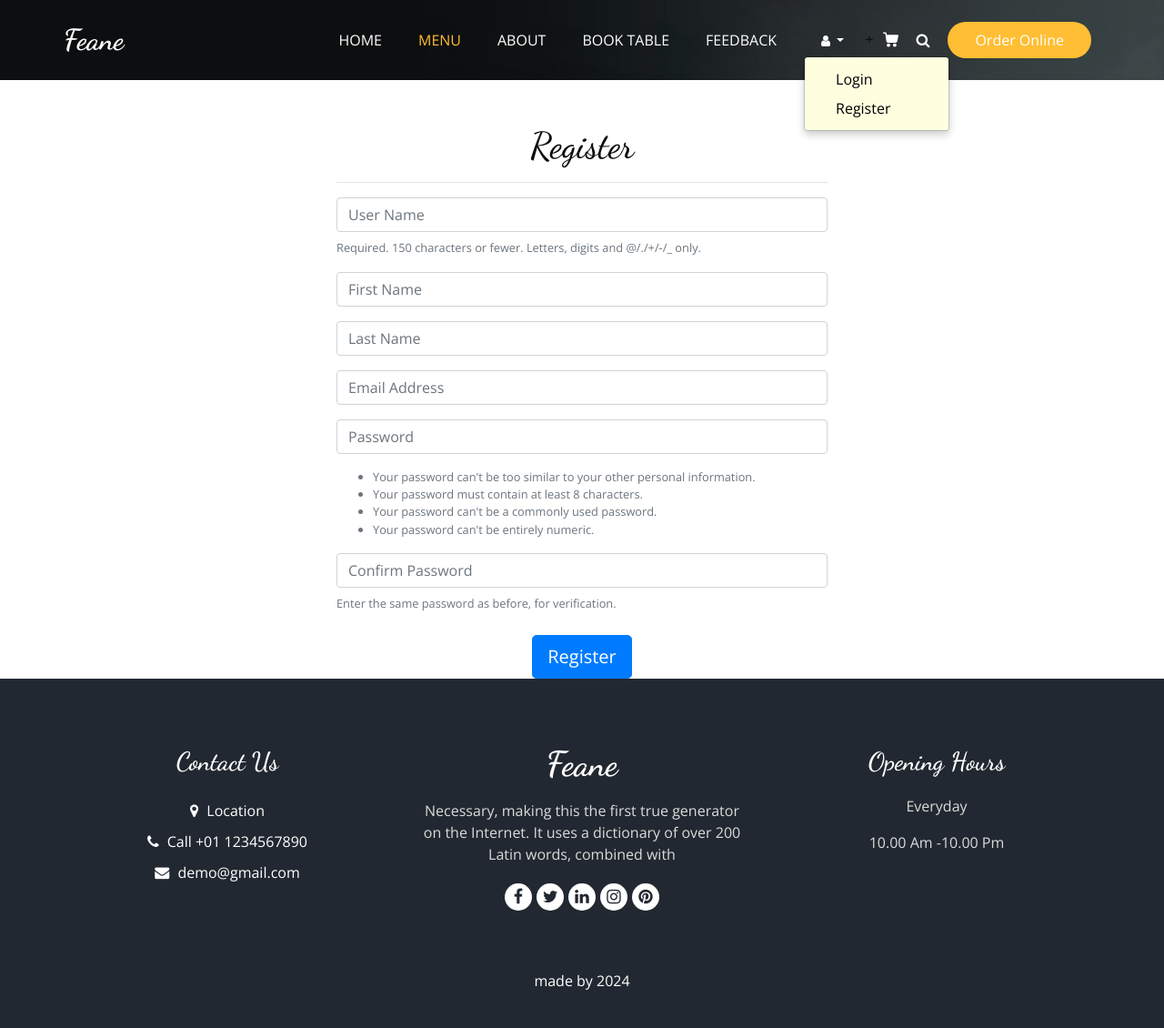
After one commit to Rushi2901/restaurent, a Django app: page /register in a window 1280 px wide, after a click that opens the changed part. The commit adds this page. Shown: the whole page at 91% size. Run offline with Django 5.2, Linux system fonts and the light colour scheme; some libraries are stand-ins or nearby versions.

Commit message:
Added signin and signup

```diff
--- a/restaurant/Static/css/style.css
+++ b/restaurant/Static/css/style.css
@@ -1005,3 +1005,136 @@ a:focus {
   color: inherit;
 }
 /*# sourceMappingURL=style.css.map */
+
+/* CART SECTION  */
+
+
+
+
+.cart-container {
+  display: flex;
+  background-color: #fff;
+  border-radius: 8px;
+  box-shadow: 0 0 10px rgba(0, 0, 0, 0.1);
+}
+
+.cart-items {
+  flex: 2;
+  padding: 20px;
+  border-right: 1px solid #eaeaea;
+}
+
+.cart-item {
+  display: flex;
+  align-items: center;
+  justify-content: space-between;
+  margin-bottom: 20px;
+  padding: 10px;
+  border: 1px solid #eaeaea;
+  border-radius: 4px;
+}
+
+.cart-item-image {
+  width: 60px;
+  height: 60px;
+  margin-right: 10px;
+}
+
+.cart-item-details {
+  flex: 1;
+}
+
+.cart-item-price,
+.cart-item-total {
+  width: 80px;
+  text-align: right;
+}
+
+.cart-item-qty {
+  display: flex;
+  align-items: center;
+}
+
+.qty-btn {
+  border: none;
+  background-color: #f1f1f1;
+  padding: 5px 10px;
+  cursor: pointer;
+}
+
+.remove-item {
+  border: none;
+  background-color: transparent;
+  cursor: pointer;
+  color: red;
+}
+
+.cart-summary {
+  flex: 1;
+  padding: 20px;
+}
+
+.cart-summary h2 {
+  margin: 0 0 20px;
+}
+
+.checkout-buttons {
+  display: flex;
+  justify-content: space-between;
+  margin-top: 20px;
+}
+
+.checkout, .paypal {
+  padding: 10px 20px;
+  border: none;
+  border-radius: 4px;
+  cursor: pointer;
+}
+
+.checkout {
+  background-color: #007bff;
+  color: #fff;
+}
+
+.paypal {
+  background-color: #ffc439;
+}
+
+.note-section {
+  margin-top: 20px;
+}
+
+.note-section textarea {
+  width: 100%;
+  height: 50px;
+  border-radius: 4px;
+  border: 1px solid #eaeaea;
+  padding: 10px;
+}
+
+
+/* dropdown  /
+
+  /* Dropdown menu styles */
+  .dropdown-menu.custom-dropdown {
+    background-color: #ffffe0; /* Light yellow background */
+    box-shadow: 0px 4px 8px rgba(0, 0, 0, 0.2); /* Black shadow */
+    color: black; /* Default text color */
+}
+
+/* Default text color for dropdown items */
+.dropdown-menu.custom-dropdown .dropdown-item {
+    color: black; /* Black text for visibility */
+    transition: color 0.3s; /* Smooth transition for color change */
+}
+
+/* Dark yellow text on hover */
+.dropdown-menu.custom-dropdown .dropdown-item:hover {
+    color: #ffc400; /* Dark yellow for highlighted text */
+    background-color: transparent; /* Keep the background transparent */
+}
+
+/* Optional: Style for the dropdown toggle button */
+.user_link {
+    color: black; /* Default icon color */
+}
--- a/restaurant/Template/base.html
+++ b/restaurant/Template/base.html
@@ -31,6 +31,7 @@
   <link href= "{% static 'css/style.css' %}" rel="stylesheet" />
   <!-- responsive style -->
   <link href= "{% static 'css/responsive.css' %}" rel="stylesheet" />
+
 
 </head>
 
@@ -73,11 +74,29 @@
                 <a class="nav-link" href="{% url 'feedback' %}">Feedback</a>
               </li>
             </ul>
+
+
             <div class="user_option">
-              <a href="" class="user_link">
-                <i class="fa fa-user" aria-hidden="True"></i>
-              </a>
-              <a class="cart_link" href="#">
+              <div class="dropdown  ">
+                <a href="#" class="btn  btn-sm dropdown-toggle user_link" type="button" data-toggle="dropdown" aria-haspopup="true" aria-expanded="false">
+                    <i class="fa fa-user" aria-hidden="true"></i>
+                </a>
+                {% if not user.is_authenticated %}
+                <div class="dropdown-menu custom-dropdown ">
+                    <a class="dropdown-item" href="{% url 'loginform' %}"> Login </a>
+                    <a class="dropdown-item" href="{% url 'register' %}">Register</a>
+                </div>
+                {% else %}
+                <div class="dropdown-menu custom-dropdown ">
+                  <a class="dropdown-item" href="#"> {{profile}} </a>
+                  <a class="dropdown-item" href="{% url 'logout' %}">Logout</a>
+                </div>
+
+                {% endif %}
+
++            </div>
+
+              <a class="cart_link" href="{% url 'cart' %}">
                 <svg version="1.1" id="Capa_1" xmlns="http://www.w3.org/2000/svg" xmlns:xlink="http://www.w3.org/1999/xlink" x="0px" y="0px" viewBox="0 0 456.029 456.029" style="enable-background:new 0 0 456.029 456.029;" xml:space="preserve">
                   <g>
                     <g>
@@ -207,6 +226,7 @@
       <div class="footer-info">
         <p>
         made by
+        <span id="displayYear" >rushikesh</span>
         </p>
       </div>
     </div>
@@ -215,16 +235,16 @@
 
 
   <!-- jQuery -->
-<script src="https://code.jquery.com/jquery-3.5.1.min.js"></script>
+<script src=" {% static 'js/jquery-3.4.1.min.js' %} "></script>
 
 
-
+<!-- Bootstrap JS -->
+<script src=" {% static 'js/bootstrap.js' %} "></script>
 
   <!-- popper js -->
   <script src="https://cdn.jsdelivr.net/npm/popper.js@1.16.0/dist/umd/popper.min.js" integrity="sha384-Q6E9RHvbIyZFJoft+2mJbHaEWldlvI9IOYy5n3zV9zzTtmI3UksdQRVvoxMfooAo" crossorigin="anonymous">
   </script>
-<!-- Bootstrap JS -->
-<script src="https://stackpath.bootstrapcdn.com/bootstrap/4.5.2/js/bootstrap.min.js"></script>
+
   <!-- owl slider -->
   <script src="https://cdnjs.cloudflare.com/ajax/libs/OwlCarousel2/2.3.4/owl.carousel.min.js">
   </script>
--- a/restaurant/Template/index.html
+++ b/restaurant/Template/index.html
@@ -184,7 +184,7 @@
                       <h6>
                         {{ item.price }} ₹
                       </h6>
-                      <a href="">
+                      <a href="{% url 'cart' %}">
                         <svg version="1.1" id="Capa_1" xmlns="http://www.w3.org/2000/svg" xmlns:xlink="http://www.w3.org/1999/xlink" x="0px" y="0px" viewBox="0 0 456.029 456.029" style="enable-background:new 0 0 456.029 456.029;" xml:space="preserve">
                           <g>
                             <g>
--- /dev/null
+++ b/restaurant/Template/user_cred/register.html
@@ -0,0 +1,42 @@
+
+
+
+{% extends 'base.html' %}
+{% load static %}
+
+{% block menu_status %}active{% endblock menu_status %}
+{% block class %} class="sub_page" {% endblock class %}
+  {% block body %}
+
+  <div class="container mt-5">
+    <div class="col-md-6 offset-md-3">
+        <h1 class="text-center">Register</h1>
+        <hr/>
+
+        <form method="POST" action="">
+            {% csrf_token %}
+
+            {% if form.errors %}
+                <div class="alert alert-warning alert-dismissible fade show" role="alert">
+                    <strong>Warning:</strong> There are errors in your form.
+                    {% for field in form %}
+                        {% if field.errors %}
+                            <div>{{ field.errors }}</div>
+                        {% endif %}
+                    {% endfor %}
+                    <button type="button" class="close" data-dismiss="alert" aria-label="Close">
+                        <span aria-hidden="true">&times;</span>
+                    </button>
+                </div>
+            {% endif %}
+
+            {{ form.as_p }}
+
+            <div class="text-center mt-4">
+                <button type="submit" class="btn btn-primary btn-lg">Register</button>
+            </div>
+        </form>
+    </div>
+</div>
+
+{% endblock body %}
--- a/restaurant/restaurant/settings.py
+++ b/restaurant/restaurant/settings.py
@@ -38,7 +38,8 @@ INSTALLED_APPS = [
     'django.contrib.sessions',
     'django.contrib.messages',
     'django.contrib.staticfiles',
-    'website.apps.WebsiteConfig'
+    'website.apps.WebsiteConfig',
+    'csp'
 ]
 
 MIDDLEWARE = [
--- a/restaurant/website/admin.py
+++ b/restaurant/website/admin.py
@@ -9,3 +9,4 @@ admin.site.register(Feedback)
 admin.site.register(BookTable)
 admin.site.register(Offersection)
 admin.site.register(Footer)
+# admin.site.register(UserDetail)
--- /dev/null
+++ b/restaurant/website/forms.py
@@ -0,0 +1,72 @@
+from django.contrib.auth.forms import UserCreationForm
+from django.contrib.auth.models import User
+from django import forms
+# from .models import UserDetail
+
+class SignUpForm(UserCreationForm):
+	email = forms.EmailField(label="", widget=forms.TextInput(attrs={'class':'form-control', 'placeholder':'Email Address'}))
+	first_name = forms.CharField(label="", max_length=100, widget=forms.TextInput(attrs={'class':'form-control', 'placeholder':'First Name'}))
+	last_name = forms.CharField(label="", max_length=100, widget=forms.TextInput(attrs={'class':'form-control', 'placeholder':'Last Name'}))
+
+
+	class Meta:
+		model = User
+		fields = ('username', 'first_name', 'last_name', 'email', 'password1', 'password2')
+
+
+	def __init__(self, *args, **kwargs):
+		super(SignUpForm, self).__init__(*args, **kwargs)
+
+		self.fields['username'].widget.attrs['class'] = 'form-control'
+		self.fields['username'].widget.attrs['placeholder'] = 'User Name'
+		self.fields['username'].label = ''
+		self.fields['username'].help_text = '<span class="form-text text-muted"><small>Required. 150 characters or fewer. Letters, digits and @/./+/-/_ only.</small></span>'
+
+		self.fields['password1'].widget.attrs['class'] = 'form-control'
+		self.fields['password1'].widget.attrs['placeholder'] = 'Password'
+		self.fields['password1'].label = ''
+		self.fields['password1'].help_text = '<ul class="form-text text-muted small"><li>Your password can\'t be too similar to your other personal information.</li><li>Your password must contain at least 8 characters.</li><li>Your password can\'t be a commonly used password.</li><li>Your password can\'t be entirely numeric.</li></ul>'
+
+		self.fields['password2'].widget.attrs['class'] = 'form-control'
+		self.fields['password2'].widget.attrs['placeholder'] = 'Confirm Password'
+		self.fields['password2'].label = ''
+		self.fields['password2'].help_text = '<span class="form-text text-muted"><small>Enter the same password as before, for verification.</small></span>'
+
+from django import forms
+
+from django import forms
+
+class LoginForm(forms.Form):
+    username = forms.CharField(
+        max_length=150,  # Standard max_length for Django usernames
+        widget=forms.TextInput(attrs={'class': 'form-control', 'placeholder': 'Enter your username'}),
+        error_messages={
+            'required': 'Username is required.',
+            'invalid': 'Enter a valid username.'
+        }
+    )
+
+    password = forms.CharField(
+        max_length=100,
+        required=True,
+        widget=forms.PasswordInput(attrs={'class': 'form-control', 'placeholder': 'Enter your password'}),
+        error_messages={
+            'required': 'Password is required.',
+        }
+    )
+
+
+# Create Add Record Form
+# class UserDetail (forms.ModelForm):
+# 	first_name=forms.CharField(required=True,label='',widget=forms.TextInput(attrs={'class':'form-control' , 'placeholder': 'First Name'}))
+# 	last_name=forms.CharField(required=True , label='',widget=forms.TextInput(attrs={'class':'form-control', 'placeholder': 'Last Name '}))
+# 	email=forms.EmailField(required=True , label='',widget=forms.TextInput(attrs={'class':'form-control', 'placeholder': 'Email Address '}))
+# 	phone=forms.CharField(required=True , label='',widget=forms.TextInput(attrs={'class':'form-control', 'placeholder': 'Phone Number '}))
+# 	address=forms.CharField(required=True , label='',widget=forms.TextInput(attrs={'class':'form-control', 'placeholder': 'Address '}))
+# 	city=forms.CharField(required=True , label='',widget=forms.TextInput(attrs={'class':'form-control', 'placeholder': 'City '}))
+# 	state=forms.CharField(required=True , label='',widget=forms.TextInput(attrs={'class':'form-control', 'placeholder': 'State '}))
+# 	zipcode=forms.CharField(required=True , label='',widget=forms.TextInput(attrs={'class':'form-control', 'placeholder': 'Zip Code '}))
+
+# 	class Meta :
+# 		model = UserDetail
+# 		exclude = ('user',)
--- a/restaurant/website/urls.py
+++ b/restaurant/website/urls.py
@@ -24,4 +24,8 @@ urlpatterns = [
     path('menu', views.menuview ,name='menu' ),
     path('booktable', views.booktableview ,name='booktable' ),
     path('feedback', views.feedback ,name='feedback' ),
+    path('cart', views.cart ,name='cart' ),
+    path('loginform', views.loginform ,name='loginform' ),
+    path('register', views.register ,name='register' ),
+    path('logout', views.logoutUser ,name='logout' ),
 ]
--- a/restaurant/website/views.py
+++ b/restaurant/website/views.py
@@ -1,5 +1,10 @@
-from django.shortcuts import render
+from django.shortcuts import render,redirect
 from .models import *
+from .forms import *
+from django.contrib.auth import authenticate, login as auth_login , logout
+from django.contrib.auth.decorators import login_required
+from django.contrib import messages
+from django.contrib.auth.models import User
 
 # Create your views here.
 def homeview(request):
@@ -17,22 +22,32 @@ def homeview(request):
         if name !='' and email!='' and phone_number !='' and total_person !='' and booking_date!='' :
             data  = BookTable (name=name,phone_no = phone_number, email=email,total_person= total_person,booking_date=booking_date)
             data.save()
+    if request.user.is_authenticated :
+        profile = request.user.first_name
+    else:
+        profile ='Register'
 
-
-
-    return render(request,'index.html' , {'offer':offer,'category':category,'item_list':item_list , 'about_desc':about_desc , 'feedback':feedback})
+    return render(request,'index.html' , { 'profile':profile, 'offer':offer,'category':category,'item_list':item_list , 'about_desc':about_desc , 'feedback':feedback})
 
 def aboutview(request):
     about_desc = Aboutus.objects.all()
+    if request.user.is_authenticated :
+        profile = request.user.first_name
+    else:
+        profile ='Register'
 
-    return render(request,'about.html' , {'about_desc':about_desc})
+    return render(request,'about.html' , { 'profile':profile,'about_desc':about_desc})
 
 def menuview(request):
     category = Category.objects.all()
     item_list = Item.objects.all()
+    if request.user.is_authenticated :
+        profile = request.user.first_name
+    else:
+        profile ='Register'
 
 
-    return render(request,'menu.html' , {'category':category,'item_list':item_list})
+    return render(request,'menu.html' , { 'profile':profile,'category':category,'item_list':item_list})
 
 def booktableview(request):
     if request.method =="POST":
@@ -41,11 +56,16 @@ def booktableview(request):
         email = request.POST.get('email')
         total_person=  request.POST.get('total_person')
         booking_date= request.POST.get('booking_date')
+
         if name !='' and email!='' and phone_number !='' and total_person !='' and booking_date!='' :
             data  = BookTable (name=name,phone_no = phone_number, email=email,total_person= total_person,booking_date=booking_date)
             data.save()
+    if request.user.is_authenticated :
+            profile = request.user.first_name
+    else:
+            profile ='Register'
 
-    return render(request,'booktable.html' , {})
+    return render(request,'booktable.html' , { 'profile':profile})
 
 
 def feedback (request):
@@ -58,7 +78,66 @@ def feedback (request):
             data  = Feedback (email=email,rating= rating,image=image,review=review)
             data.save()
 
+    if request.user.is_authenticated :
+        profile = request.user.first_name
+    else:
+        profile ='Register'
+
+
+    return render(request,'feedback.html' , {'profile':profile })
+
+def loginform (request):
+    if request.method == 'POST':
+            form = LoginForm(request.POST)
+            if form.is_valid():
+
+                # Authenticate and login
+                username = form.cleaned_data['username']
+                password = form.cleaned_data['password']
+                user = authenticate(username=username, password=password)
+                auth_login(request, user)
+                messages.success(request, "You Have Successfully Registered! Welcome!")
+                if request.user.is_authenticated :
+                    profile = request.user.first_name
+                else:
+                    profile ='Register'
+                return render(request, 'index.html', { 'profile':profile})
+    else:
+        form = LoginForm()
+        return render(request, 'user_cred/login.html', {'form':form})
+
+
+    return render (request, 'user_cred/login.html',{})
+
+
+@login_required
+def cart (request):
+    return render (request,'cart.html',{})
 
 
 
-    return render(request,'feedback.html' , {})
+def register(request):
+    if request.method == 'POST':
+        form = SignUpForm(request.POST)
+        if form.is_valid():
+            form.save()
+            # Authenticate and login
+            username = form.cleaned_data['username']
+            password = form.cleaned_data['password1']
+            user = authenticate(username=username, password=password)
+
+            if user is not None:  # Check if the user is authenticated successfully
+                auth_login(request, user)  # Log in the user
+                print("success register")
+                messages.success(request, "You Have Successfully Registered! Welcome!")
+                return redirect('home')
+            else:
+                messages.error(request, "Authentication failed. Please try again.")
+    else:
+        form = SignUpForm()
+
+    return render(request, 'user_cred/register.html', {'form': form})
+
+def logoutUser (request):
+    logout(request)
+    return redirect('home')
```
Also changed, not shown: restaurant/Template/cart.html (added, +124 -0 lines), restaurant/Template/user_cred/login.html (added, +38 -0 lines), restaurant/website/models.py (+16 -0 lines), test.html (added, +30 -0 lines), restaurant/db.sqlite3, restaurant/website/migrations/0004_footer_userdetail.py (added), restaurant/website/migrations/0005_delete_userdetail.py (added).
